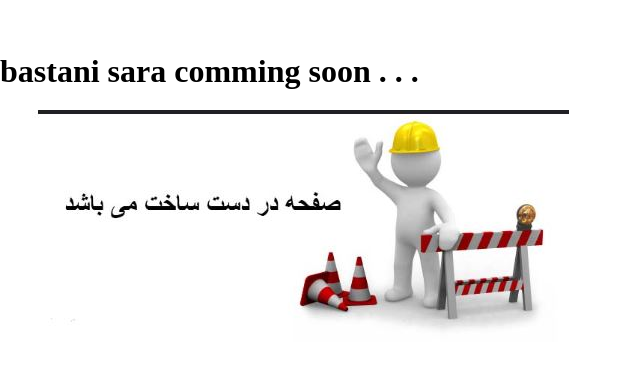
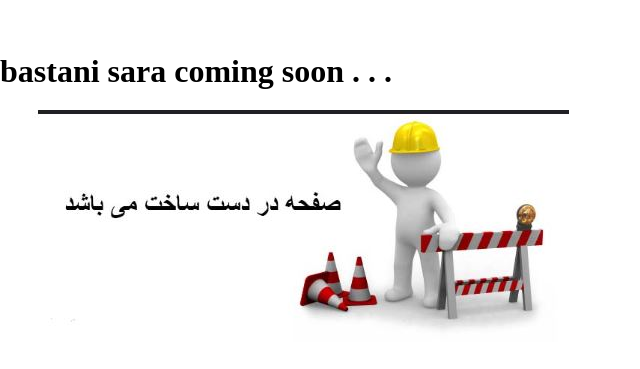
Before and after one commit to bastaniesara/bastaniesara.github.io, a plain HTML site: page index.html in a window 1280 px wide. Shown: the part 205-574 px from the top of the page, without its empty margins (0-640 px from the left). Drawn offline with Linux system fonts and the light colour scheme.

Commit message:
Update index.html

```diff
--- a/index.html
+++ b/index.html
@@ -25,7 +25,7 @@
     </style>
 </head>
 <body>
-    <h1>bastani sara comming soon . . . </h1>
+    <h1>bastani sara coming soon . . . </h1>
     <img src="site.JPG" alt="در دست ساخت بستنی سارا">
 </body>
 </html>
```
